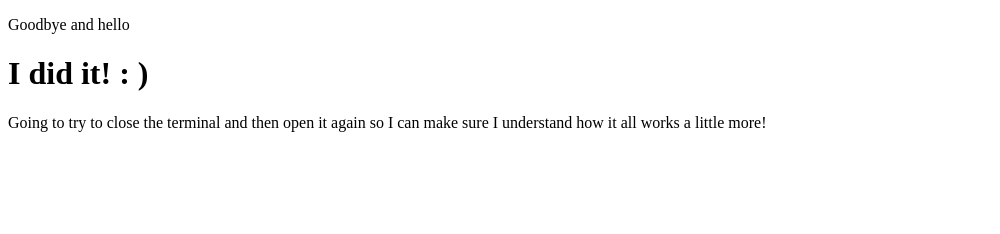
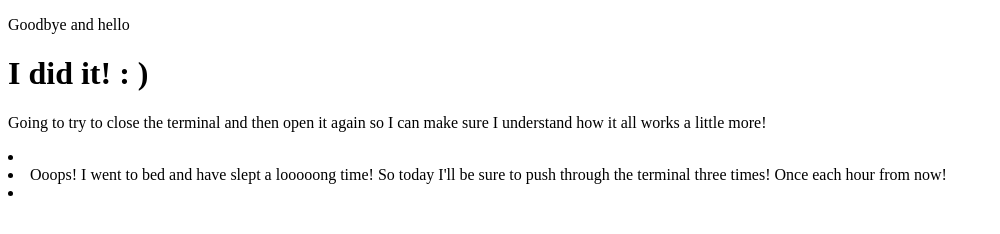
Before and after one commit to AutopsyTurvy/portfolio, a website: page index.html in a window 1280 px wide. Shown: the whole page, without its empty margins (0-1000 px from the left). Drawn offline with Linux system fonts and the light colour scheme.

Commit message:
first commit of the day. Will repeat twice more

```diff
--- a/index.html
+++ b/index.html
@@ -12,5 +12,11 @@
     <h1>I did it! : ) </h1>
     <p>Going to try to close the terminal and then open it again so I can make sure I understand how it all works a little more!</p>
 
+    <li>
+        <li>Ooops! I went to bed and have slept a looooong time! So today I'll be sure to push through the terminal three times! Once each hour from now!</li>
+        <li></li>
+
+    </li>
+
 </body>
 </html>
```
